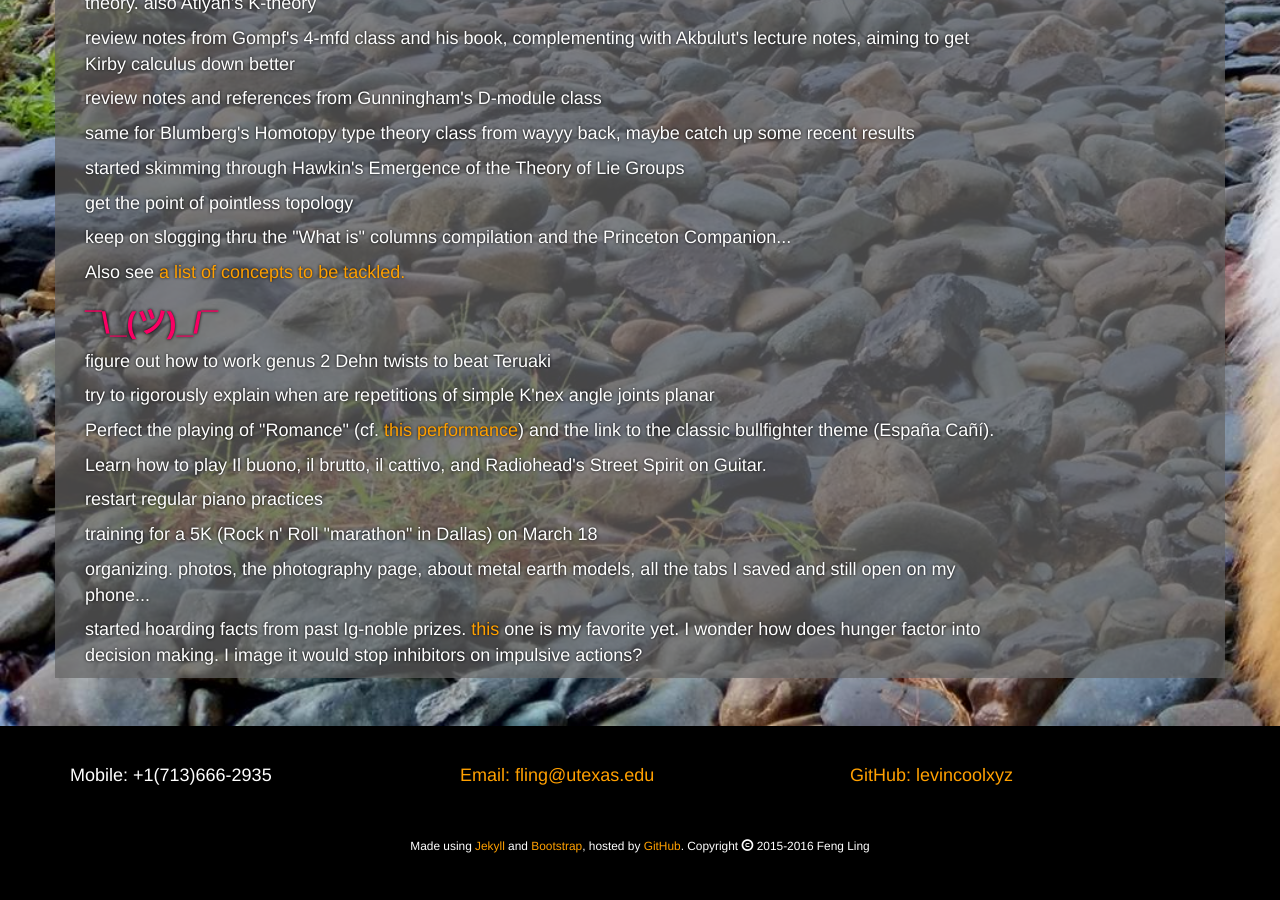
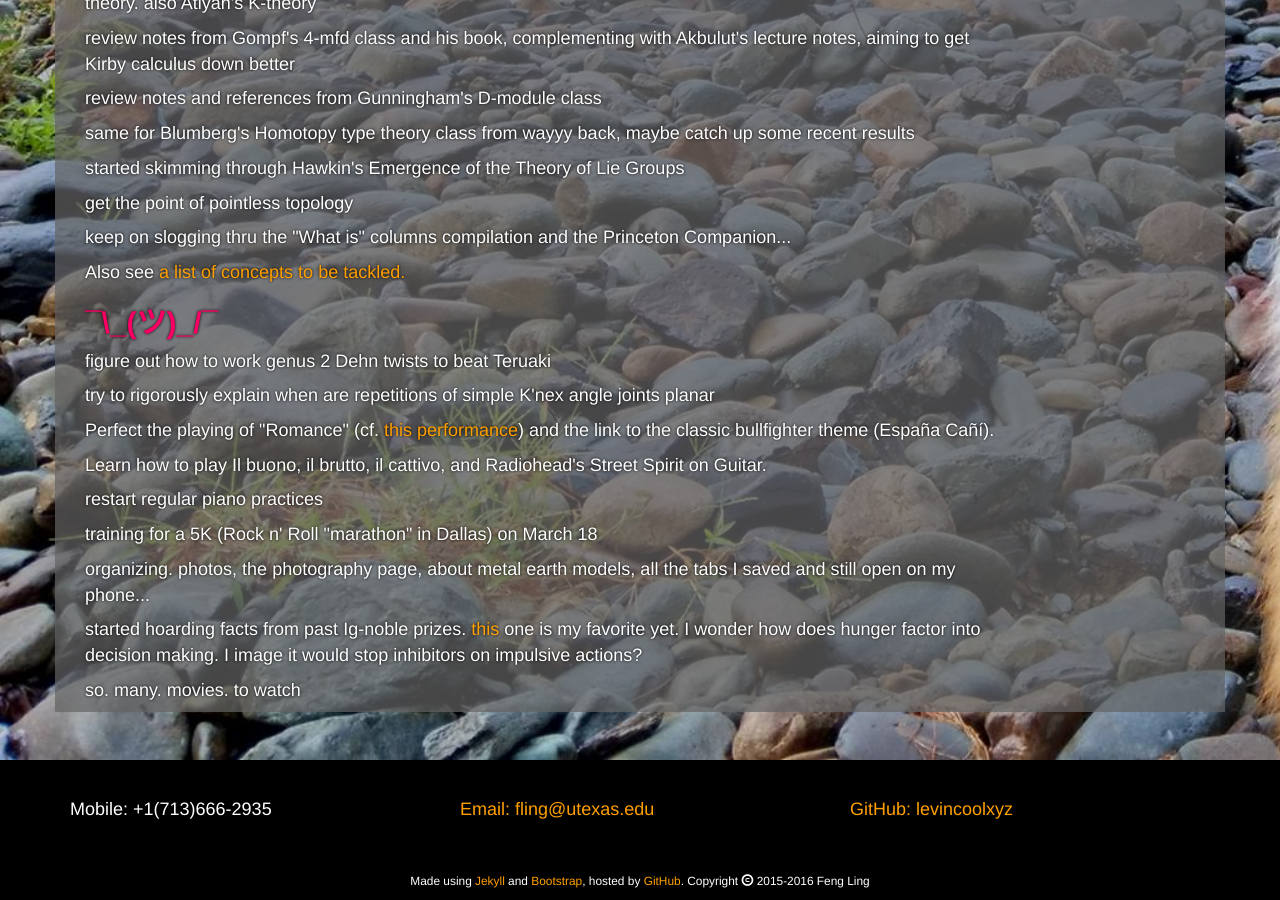
Before and after one commit to levincoolxyz/levincoolxyz.github.io, a Jekyll site: the page built from activity.html, in a window 1280 px wide and 900 px high, scrolled down 1296 px. Built offline with Jekyll 4.4.1, drawn with Linux system fonts in a browser that asks for light colours; before the commit the page ends 2161 px from its top, so only the background shows below that.

Commit message:
new commit

```diff
--- a/activity.html
+++ b/activity.html
@@ -54,5 +54,6 @@ title: Current Activities - Feng Ling
 	<p>training for a 5K (Rock n' Roll "marathon" in Dallas) on March 18</p>
 	<p>organizing. photos, the photography page, about metal earth models, all the tabs I saved and still open on my phone...</p>
 	<p>started hoarding facts from past Ig-noble prizes. <a href="https://lirias.kuleuven.be/bitstream/123456789/282526/3/MO_1007.pdf">this</a> one is my favorite yet. I wonder how does hunger factor into decision making. I image it would stop inhibitors on impulsive actions?</p>
+	<p>so. many. movies. to watch</p>
 
 </div>
```
